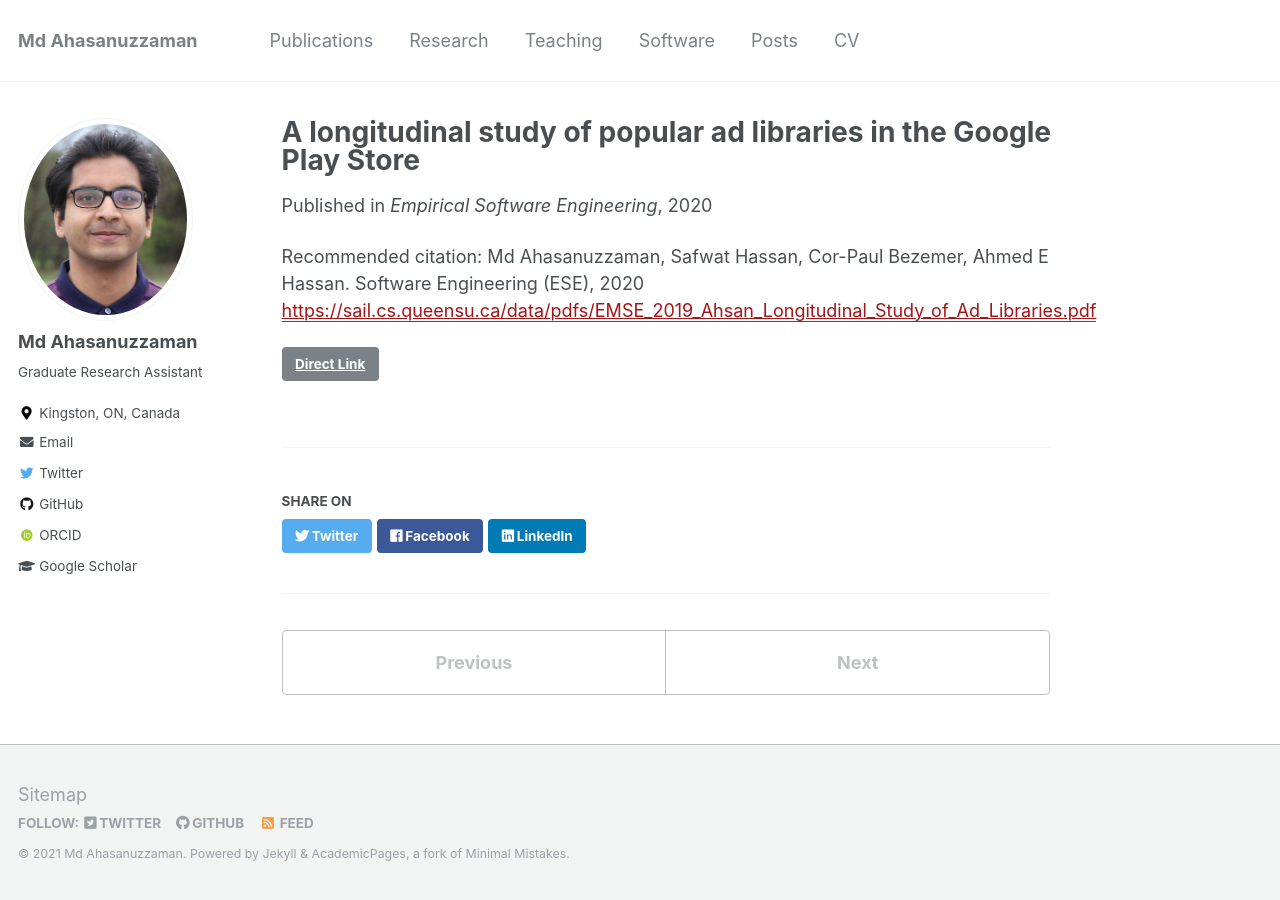
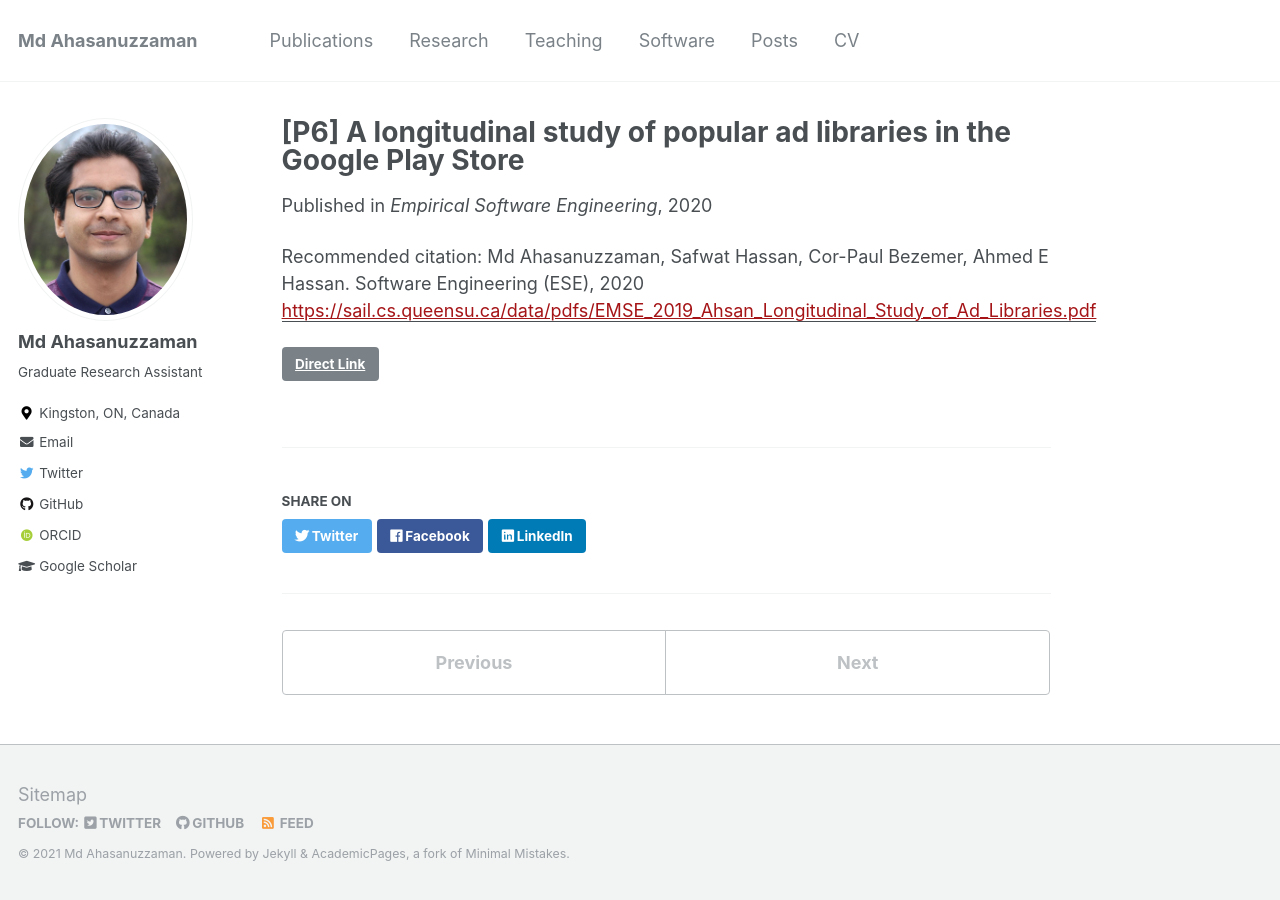
Before and after one commit to ahsan2010/ahsan2010.github.io, a Jekyll site: the page built from _publications/2020-ad-provider-EMSE.md, in a window 1280 px wide. Built offline with Jekyll 4.4.1, drawn with Linux system fonts in a browser that asks for light colours; some web fonts are replaced.

```diff
--- a/_publications/2020-ad-provider-EMSE.md
+++ b/_publications/2020-ad-provider-EMSE.md
@@ -1,5 +1,5 @@
 ---
-title: "A longitudinal study of popular ad libraries in the Google Play Store"
+title: "[P6] A longitudinal study of popular ad libraries in the Google Play Store"
 collection: publications
 permalink: /publication/2020-ad-provider-EMSE
 date: 2020-01-08
```
Also changed, not shown: _publications/2014-target-coverage-APWIMOB.md (+1 -1 lines), _publications/2015-target-coverage-EURASIP.md (+1 -1 lines), _publications/2016-dev-exception-MSR.md (+1 -1 lines), _publications/2018-so-issue-classify-SANER.md (+1 -1 lines), _publications/20219-so-issue-classify-EMSE.md (+1 -1 lines).
